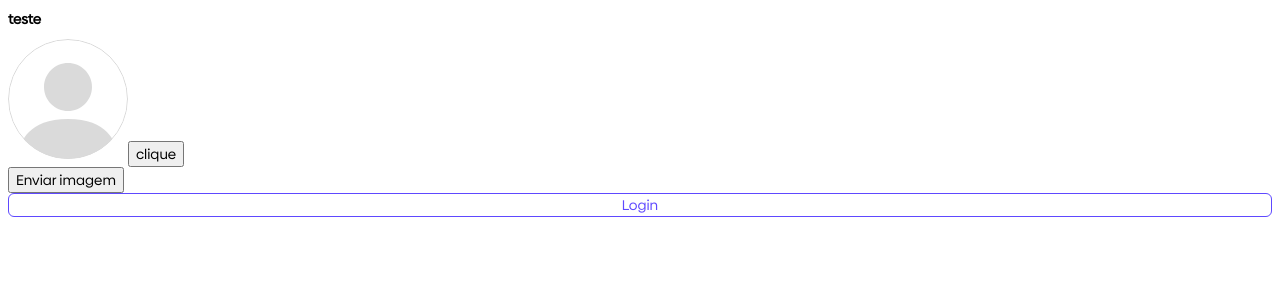
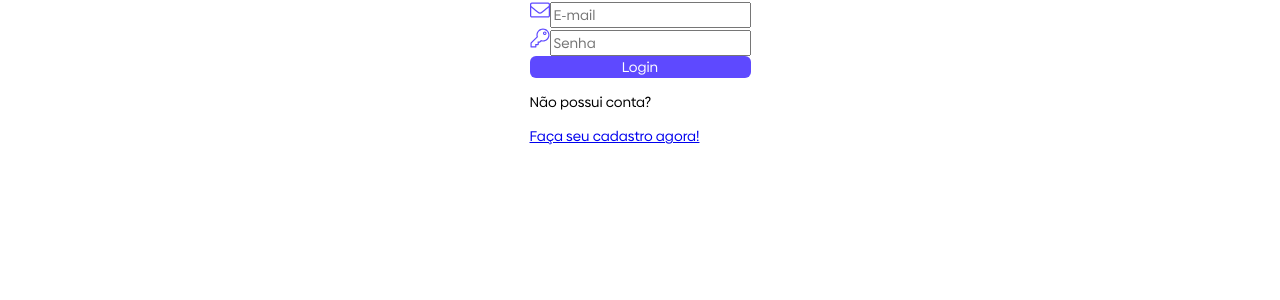
Before and after one commit to Feliper-Silva/devagram-react-next, a Next.js app: page / in a window 1280 px wide. Shown: the top 300 px of the page. Built offline with nearby package versions, Linux system fonts and the light colour scheme.

Commit message:
inputs login

```diff
--- /dev/null
+++ b/componentes/inputPublico/index.jsx
@@ -0,0 +1,34 @@
+import Image from "next/image";
+
+export const InputPublico = ({
+  imagem,
+  type,
+  placeholder,
+  value = "",
+  exibirMensagemvalidacao = false,
+  mensagemValidacao = "",
+  alterarValor
+}) => {
+  return (
+    <div className="inputPublicoContainer">
+      <div className="inputPublico">
+        <Image
+          src={imagem}
+          alt="imagem do campo"
+          className="iconeInputPublico"
+          width={20}
+          height={20}
+        />
+        <input
+          type={type}
+          placeholder={placeholder}
+          value={value}
+          onChange={alterarValor}
+        />
+      </div>
+      {exibirMensagemvalidacao && (
+        <p className="mensagemValidacao">{mensagemValidacao}</p>
+      )}
+    </div>
+  );
+};
--- /dev/null
+++ b/componentes/login/index.jsx
@@ -0,0 +1,52 @@
+import { InputPublico } from "../inputPublico";
+import { Botao } from "../botao";
+
+import emailImg from "../../public/imagens/email.svg";
+import senhaImg from "../../public/imagens/senha.svg";
+import logoImg from "../../public/imagens/logo.svg";
+
+import Image from "next/image";
+import Link from "next/link";
+import { useState } from "react";
+
+export const Login = () => {
+  const [email, setEmail] = useState("");
+  const [senha, setSenha] = useState("");
+
+  return (
+    <section className={`paginaLogin paginaPublica`}>
+      <div className="logoContainer">
+        <Image src={logoImg} alt="Logo Devagram" layout="fill" />
+      </div>
+
+      <div className="conteudoPaginaPublica">
+        <form>
+          <InputPublico
+            imagem={emailImg}
+            type="email"
+            placeholder={`E-mail`}
+            alterarValor={e => setEmail(e.target.value)}
+            value={email}
+          />
+          <InputPublico
+            imagem={senhaImg}
+            type="password"
+            placeholder={`Senha`}
+            alterarValor={e => setSenha(e.target.value)}
+            value={senha}
+          />
+
+          <Botao
+            title={"Login"}
+            type="submit"
+            manipularClique={() => console.log("clicando")}
+          />
+        </form>
+        <footer className="footerPaginaPublica">
+          <p>Não possui conta?</p>
+          <Link href="/cadastro">Faça seu cadastro agora!</Link>
+        </footer>
+      </div>
+    </section>
+  );
+};
--- a/pages/index.jsx
+++ b/pages/index.jsx
@@ -1,29 +1,9 @@
-import { useState, useRef } from "react";
-import { Avatar } from "../componentes/avatar";
-import { Botao } from "../componentes/botao";
-import { UploadImagem } from "../componentes/uploadImagem";
+import { Login } from "../componentes/login";
 
-export default function Home() {
-  const [imagem, setImagem] = useState(null);
-  const refInput = useRef(null);
-
-  console.log(imagem);
+export default function Index() {
   return (
     <>
-      <h1>teste</h1>
-      <Avatar />
-      <button onClick={() => refInput?.current?.click()}>clique</button>
-      <UploadImagem
-        setImagem={setImagem}
-        imagemPreview={imagem?.preview}
-        aoSetarReferencia={ref => (refInput.current = ref)}
-      />
-      <Botao
-        title={"Login"}
-        color={"invertido"}
-        desabilitado={false}
-        manipularClique={() => console.log("clique")}
-      />
+      <Login />
     </>
   );
 }
--- a/styles/globals.scss
+++ b/styles/globals.scss
@@ -7,6 +7,14 @@
 }
 
 @import "../componentes/botao/botao.scss";
+@import "./paginaPublica.scss";
+
+html,
+body,
+#_next {
+  height: 100%;
+  margin: 0;
+}
 
 .avatar {
   border-radius: 50%;
--- /dev/null
+++ b/styles/paginaPublica.scss
@@ -0,0 +1,13 @@
+.paginaPublica {
+  display: flex;
+  flex-direction: column;
+  height: 100%;
+  align-items: center;
+  justify-content: center;
+
+  .logoContainer {
+    position: relative;
+    height: 13%;
+    width: 100%;
+  }
+}
```
Also changed, not shown: componentes/inputPublico/inputPublico.scss (added), public/imagens/email.svg (renamed from public/imagens/emailAtivo.svg).
